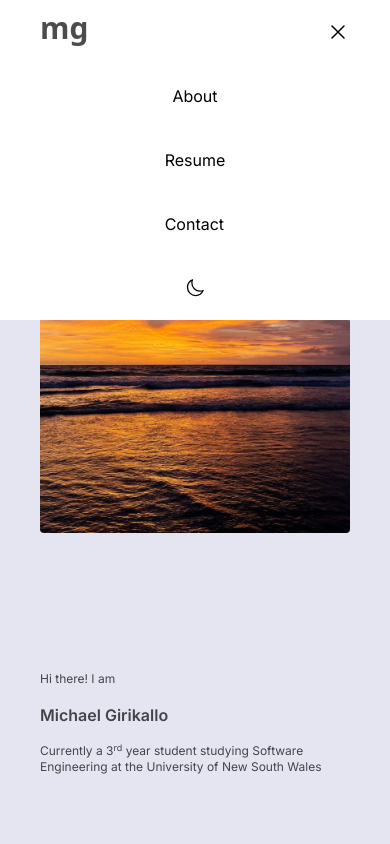
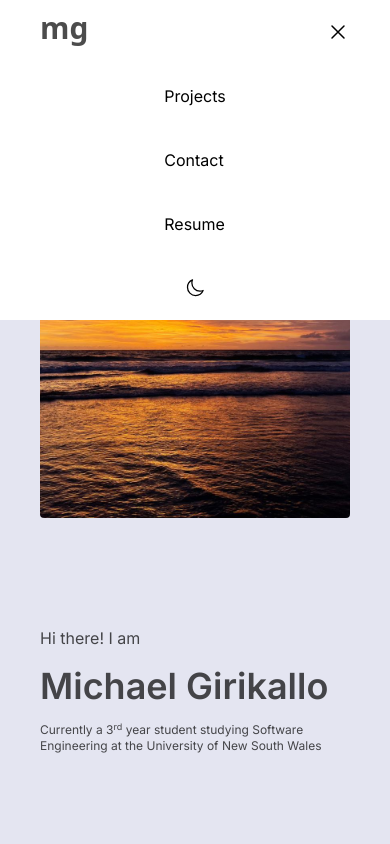
Before and after one commit to mallo03/portfolio, a Next.js app: page / in a window 390 px wide. Both pictures are taken after a click on the button 338 px from the left and 32 px from the top of the page. Shown: the top 844 px of the page. Built offline with nearby package versions, Linux system fonts and the light colour scheme.

Commit message:
Updated proj

```diff
--- a/app/components/footer.tsx
+++ b/app/components/footer.tsx
@@ -2,7 +2,7 @@
 
 export default function Footer(){
     return(
-        <div className="h-40">
+        <div className="h-40" id="contact">
             Contacts
         </div>
     );
--- a/app/components/hero.tsx
+++ b/app/components/hero.tsx
@@ -39,9 +39,9 @@ export default function Hero() {
             ))}
           </div>
         </div>
-        <div className="md:col-span-3 mx-10">
-          <p className="pb-4 sm:text-4xl text-xs">Hi there! I am</p>
-          <h1 className=" mb-4 sm:text-6xl font-semibold">Michael Girikallo</h1>
+        <div className="md:col-span-3 mx-10 sm:pb-0 pb-9">
+          <p className="pb-4 sm:text-4xl text-s">Hi there! I am</p>
+          <h1 className=" mb-4 sm:text-6xl text-4xl font-semibold">Michael Girikallo</h1>
           <p className="sm:text-xl text-xs">
            Currently a 3<sup>rd</sup> year student studying Software Engineering at the
             University of New South Wales
--- /dev/null
+++ b/app/components/modal.tsx
@@ -0,0 +1,54 @@
+import React from "react";
+
+interface ProjectModalProps {
+  project: {
+    name: string;
+    description: string;
+    img: string;
+    linkDemo: string;
+    linkCode: string;
+  };
+  closeModal: () => void;
+}
+
+const ProjectModal: React.FC<ProjectModalProps> = ({ project, closeModal }) => {
+  return (
+    <div className="fixed inset-0 flex items-center justify-center bg-black bg-opacity-50">
+      <div className="bg-white p-6 rounded-lg">
+        <span
+          className="absolute top-2 right-2 text-gray-600 cursor-pointer"
+          onClick={closeModal}
+        >
+          &times;
+        </span>
+        <h3 className="text-2xl font-semibold mb-2">{project.name}</h3>
+        <p className="mb-4">{project.description}</p>
+        <img
+          src={project.img}
+          alt={project.name}
+          className="w-full rounded-lg mb-4"
+        />
+        <div className="flex space-x-2">
+          <a
+            href={project.linkDemo}
+            target="_blank"
+            rel="noopener noreferrer"
+            className="bg-blue-500 text-white px-4 py-2 rounded hover:bg-blue-600"
+          >
+            Demo
+          </a>
+          <a
+            href={project.linkCode}
+            target="_blank"
+            rel="noopener noreferrer"
+            className="bg-gray-500 text-white px-4 py-2 rounded hover:bg-gray-600"
+          >
+            Code
+          </a>
+        </div>
+      </div>
+    </div>
+  );
+};
+
+export default ProjectModal;
--- a/app/components/navbar.tsx
+++ b/app/components/navbar.tsx
@@ -21,13 +21,13 @@ export default function Navbar() {
         </p>
       </h1>
       <ul className="hidden md:flex justify-between gap-20 font-san">
-        <a className="hover:text-tan dark:hover:text-tan" href="#">
+        <a className="hover:text-tan dark:hover:text-tan" href="#projects">
           Projects
         </a>
-        <a className="hover:text-tan dark:hover:text-tan" href="#">
+        <a className="hover:text-tan dark:hover:text-tan" href="#contact">
           Contact
         </a>
-        <a className="hover:text-tan dark:hover:text-tan" href="#">
+        <a className="hover:text-tan dark:hover:text-tan" href="#contact">
           Resume
         </a>
         <button id="toggleDark" onClick={handleDarkModeToggle}>
@@ -89,15 +89,15 @@ export default function Navbar() {
         }`}
       >
         <div className="row-span-1 h-16 flex items-center justify-center hover:text-tan dark:hover:text-tan">
-          <a href="">About</a>
+          <a href="#projects">Projects</a>
         </div>
 
         <div className="row-span-1 h-16 flex items-center hover:text-tan dark:hover:text-tan">
-          <a href="">Resume</a>
+          <a href="#contact">Contact</a>
         </div>
 
         <div className="row-span-1 h-16 flex items-center hover:text-tan dark:hover:text-tan">
-          <a href="">Contact</a>
+          <a href="#contact">Resume</a>
         </div>
         <button
           id="toggleDark"
--- a/app/components/projects.tsx
+++ b/app/components/projects.tsx
@@ -30,7 +30,7 @@ export default function Projects() {
   ];
 
   return (
-    <div className="grid md:grid-cols-3">
+    <div className="grid md:grid-cols-3" id="projects">
       {projects.map((projects, i) => (
         <div key={i} className="project">
           <h3>{projects.name}</h3>
--- a/app/layout.tsx
+++ b/app/layout.tsx
@@ -16,7 +16,7 @@ export default function RootLayout({
 }) {
   return (
     <html lang="en">
-      <head><link rel="icon" type="image/x-icon" href="/images/mgicon.png"/></head>
+      <head><title>Michael Girikallo</title><link rel="icon" type="image/x-icon" href="/images/mgicon.png"/></head>
       <body className={inter.className}>{children}</body>
     </html>
   )
--- a/tailwind.config.ts
+++ b/tailwind.config.ts
@@ -17,7 +17,7 @@ const config: Config = {
       colors: {
         'pearl': '#e4e5f1',
         'taupe': '#B4A79E',
-        'tan': '#BDA18C',
+        'tan': '#808080',
         'coffee': '#3F352D',
         'lightgray': '#282828',
         'gray': '#141414'
```
